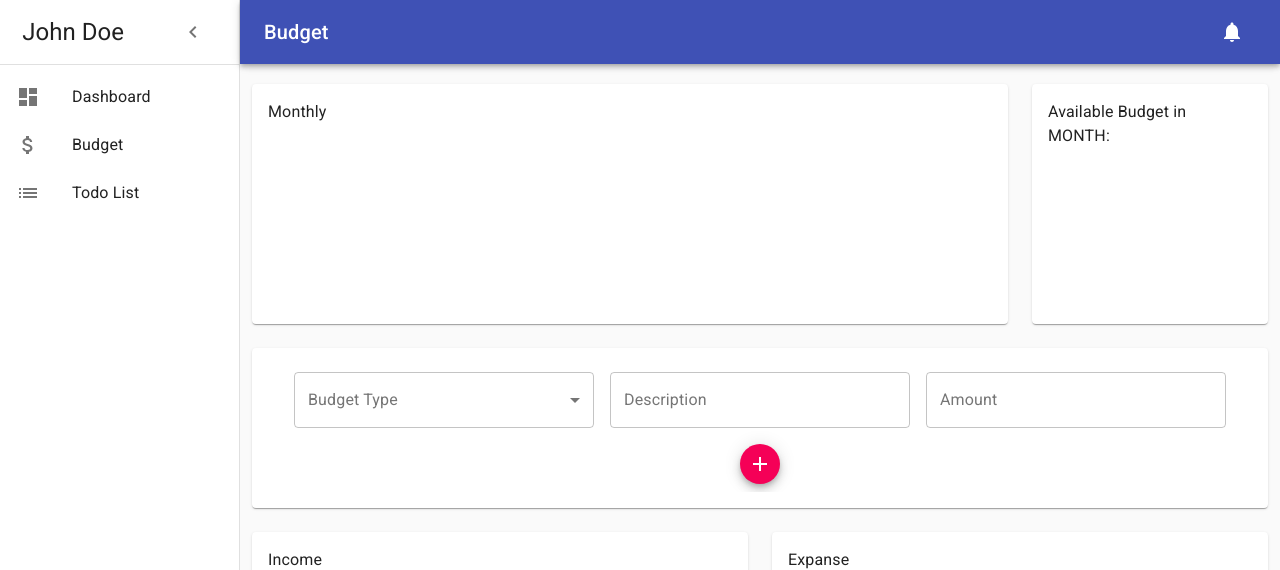
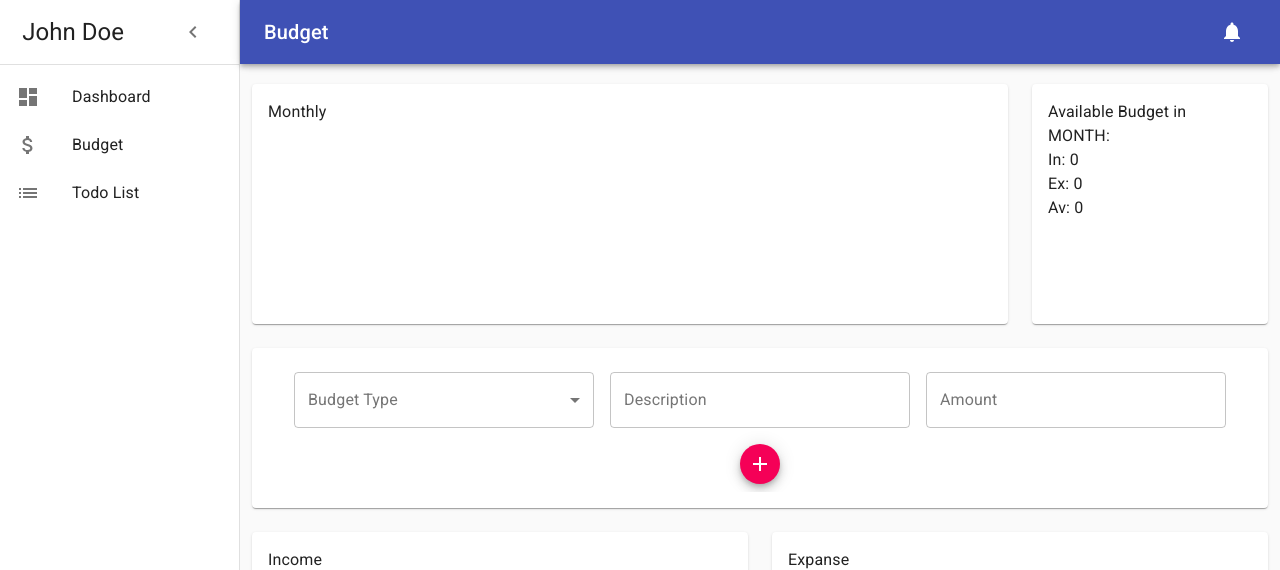
Before and after one commit to Asvarox93/react-budget-app, a React (Create React App) app: page /budget in a window 1280 px wide. Shown: the top 570 px of the page. Built offline with nearby package versions, Linux system fonts and the light colour scheme.

Commit message:
refactoring budget components

```diff
--- /dev/null
+++ b/src/components/budget/budgetBox/index.tsx
@@ -0,0 +1,33 @@
+import React from "react";
+import { Grid, Paper, Typography, makeStyles } from "@material-ui/core";
+import * as budgetBoxInterface from "../../interfaces/budgetBox_interface";
+
+const useStyle = makeStyles(theme => ({
+  paper: {
+    padding: theme.spacing(2),
+    display: "flex",
+    overflow: "auto",
+    flexDirection: "column",
+    height: 240
+  }
+}));
+
+const BudgetBox: React.FC<budgetBoxInterface.props> = props => {
+  const classes = useStyle();
+  const { incomesSum, expensesSum } = props.budgetSum;
+  const available = incomesSum - expensesSum;
+
+  return (
+    <Grid item xs={12} md={4} lg={3}>
+      <Paper className={classes.paper}>
+        <Typography>
+          Available Budget in MONTH: <br /> In: {incomesSum}
+          <br /> Ex: {expensesSum} <br />
+          Av: {available}
+        </Typography>
+      </Paper>
+    </Grid>
+  );
+};
+
+export default BudgetBox;
--- /dev/null
+++ b/src/components/budget/expenses/index.tsx
@@ -0,0 +1,72 @@
+import React, { Fragment, useEffect } from "react";
+import * as expensesInterfaces from "../../interfaces/expenses_interface";
+import ListItems from "../listItems";
+import { Grid, Paper, Typography, makeStyles } from "@material-ui/core";
+
+const useStyle = makeStyles(theme => ({
+  paper: {
+    padding: theme.spacing(2),
+    display: "flex",
+    overflow: "auto",
+    flexDirection: "column",
+    height: 240
+  }
+}));
+
+const Expenses: React.FC<expensesInterfaces.props> = props => {
+  const classes = useStyle();
+  const [expenses, setExpenses] = React.useState<expensesInterfaces.state>({
+    expenses: []
+  });
+
+  const setExpensesSum = (lastAmount: string) => {
+    let sum = 0;
+    expenses.expenses.forEach((item: any) => {
+      sum += parseInt(item.amount);
+    });
+
+    return sum + parseInt(lastAmount);
+  };
+
+  const getExpensesId = () => {
+    let id = 0;
+
+    expenses.expenses.forEach((item: any) => {
+      if (item.id === id) id++;
+    });
+
+    return id;
+  };
+
+  useEffect(() => {
+    if (props.expneseVal.amount) {
+      const id = getExpensesId();
+      const added = new Date()
+        .toJSON()
+        .slice(0, 10)
+        .replace(/-/g, "/");
+      setExpenses({
+        expenses: [...expenses.expenses, { id, ...props.expneseVal, added }]
+      });
+
+      props.setExpensesSum({
+        ...props.expnesesSum,
+        expensesSum: setExpensesSum(props.expneseVal.amount)
+      });
+    }
+    // eslint-disable-next-line
+  }, [props.expneseVal]);
+
+  return (
+    <Fragment>
+      <Grid item xs={12} md={6} lg={6}>
+        <Paper className={classes.paper}>
+          <Typography>Expanse</Typography>
+          <ListItems listData={expenses.expenses} />
+        </Paper>
+      </Grid>
+    </Fragment>
+  );
+};
+
+export default Expenses;
--- /dev/null
+++ b/src/components/budget/incomes/index.tsx
@@ -0,0 +1,72 @@
+import React, { Fragment, useEffect } from "react";
+import * as incomesInterfaces from "../../interfaces/incomes_interface";
+import ListItems from "../listItems";
+import { Grid, Paper, Typography, makeStyles } from "@material-ui/core";
+
+const useStyle = makeStyles(theme => ({
+  paper: {
+    padding: theme.spacing(2),
+    display: "flex",
+    overflow: "auto",
+    flexDirection: "column",
+    height: 240
+  }
+}));
+
+const Incomes: React.FC<incomesInterfaces.props> = props => {
+  const classes = useStyle();
+  const [incomes, setIncomes] = React.useState<incomesInterfaces.state>({
+    incomes: []
+  });
+
+  const getIncomesId = () => {
+    let id = 0;
+
+    incomes.incomes.forEach((item: any) => {
+      if (item.id === id) id++;
+    });
+
+    return id;
+  };
+
+  const setIncomesSum = (lastAmount: string) => {
+    let sum = 0;
+    incomes.incomes.forEach((item: any) => {
+      sum += parseInt(item.amount);
+    });
+
+    return sum + parseInt(lastAmount);
+  };
+
+  useEffect(() => {
+    if (props.incomeVal.amount) {
+      const id = getIncomesId();
+      const added = new Date()
+        .toJSON()
+        .slice(0, 10)
+        .replace(/-/g, "/");
+      setIncomes({
+        incomes: [...incomes.incomes, { id, ...props.incomeVal, added }]
+      });
+
+      props.setIncomeSum({
+        ...props.incomesSum,
+        incomesSum: setIncomesSum(props.incomeVal.amount)
+      });
+    }
+    // eslint-disable-next-line
+  }, [props.incomeVal]);
+
+  return (
+    <Fragment>
+      <Grid item xs={12} md={6} lg={6}>
+        <Paper className={classes.paper}>
+          <Typography>Income</Typography>
+          <ListItems listData={incomes.incomes} />
+        </Paper>
+      </Grid>
+    </Fragment>
+  );
+};
+
+export default Incomes;
--- a/src/components/budget/index.tsx
+++ b/src/components/budget/index.tsx
@@ -1,9 +1,11 @@
-import React, { useEffect } from "react";
+import React from "react";
 import { Grid, Paper, Typography, makeStyles } from "@material-ui/core";
 import clsx from "clsx";
 import * as budgetInterfaces from "../interfaces/budget_interface";
 import AddForm from "./addForm";
-import ListItems from "./listItems";
+import Expenses from "./expenses";
+import Incomes from "./incomes";
+import BudgetBox from "./budgetBox";
 
 const useStyle = makeStyles(theme => ({
   paper: {
@@ -28,98 +30,42 @@ const Budget: React.FC = props => {
   const classes = useStyle();
   const fixedHeightPaper = clsx(classes.paper, classes.fixedHeight);
 
-  const [budget, setBudget] = React.useState<budgetInterfaces.state>({
-    incomes: [],
-    expenses: [],
+  const [formVal, setFormVal] = React.useState<budgetInterfaces.state>({
+    incomesFormValue: {},
+    expensesFormValue: {}
+  });
+
+  const [budgetSum, setbudgetSum] = React.useState<
+    budgetInterfaces.budgetSumState
+  >({
     incomesSum: 0,
     expensesSum: 0
   });
 
-  const addToBudget = (form: budgetInterfaces.form) => {
-    const { budgetType, amount, description } = form;
-    const added = new Date()
-      .toJSON()
-      .slice(0, 10)
-      .replace(/-/g, "/");
+  const addToFormVal = (form: budgetInterfaces.form) => {
+    const { budgetType } = form;
 
     if (budgetType === "incomes") {
-      const id = getIncomesId();
-      addToIncomes({ id, amount, description, added });
+      addToIncomes(form);
     }
     if (budgetType === "expenses") {
-      const id = getEspensesId();
-      addToExpenses({ id, amount, description, added });
+      addToExpenses(form);
     }
   };
 
-  const getIncomesId = () => {
-    let id = 0;
-
-    budget.incomes.forEach((item: any) => {
-      if (item.id === id) {
-        id++;
-      }
-    });
-
-    return id;
-  };
-
-  const getEspensesId = () => {
-    let id = 0;
-
-    budget.expenses.forEach((item: any) => {
-      if (item.id === id) {
-        id++;
-      }
-    });
-
-    return id;
-  };
-
-  const addToIncomes = (data: Object) => {
-    setBudget({
-      ...budget,
-      incomes: [...budget.incomes, data]
+  const addToIncomes = (data: object) => {
+    setFormVal({
+      ...formVal,
+      incomesFormValue: { ...data }
     });
   };
 
-  const addToExpenses = (data: Object) => {
-    setBudget({
-      ...budget,
-      expenses: [...budget.expenses, data]
+  const addToExpenses = (data: object) => {
+    setFormVal({
+      ...formVal,
+      expensesFormValue: { ...data }
     });
   };
-
-  const setIncomesSum = () => {
-    let sum = 0;
-    console.log("wbj");
-    budget.incomes.forEach((item: any) => {
-      console.log(item);
-      sum += parseInt(item.amount);
-      console.log(sum);
-    });
-
-    setBudget({
-      ...budget,
-      incomesSum: sum
-    });
-  };
-
-  const setExpensesSum = () => {
-    let sum = 0;
-    budget.expenses.forEach((item: any) => {
-      sum += parseInt(item.amount);
-    });
-
-    setBudget({
-      ...budget,
-      expensesSum: sum
-    });
-  };
-
-  useEffect(() => {
-    console.log(budget);
-  }, [budget]);
 
   return (
     <Grid container spacing={3}>
@@ -128,28 +74,22 @@ const Budget: React.FC = props => {
           <Typography>Monthly</Typography>
         </Paper>
       </Grid>
-      <Grid item xs={12} md={4} lg={3}>
-        <Paper className={fixedHeightPaper}>
-          <Typography>Available Budget in MONTH:</Typography>
+      <BudgetBox budgetSum={budgetSum} />
+      <Grid item xs={12}>
+        <Paper className={classes.form}>
+          <AddForm addToBudget={addToFormVal} />
         </Paper>
       </Grid>
-      <Grid item xs={12}>
-        <Paper className={classes.form}>
-          <AddForm addToBudget={addToBudget} />
-        </Paper>
-      </Grid>
-      <Grid item xs={12} md={6} lg={6}>
-        <Paper className={fixedHeightPaper}>
-          <Typography>Income</Typography>
-          <ListItems listData={budget.incomes} />
-        </Paper>
-      </Grid>
-      <Grid item xs={12} md={6} lg={6}>
-        <Paper className={fixedHeightPaper}>
-          <Typography>Expanse</Typography>
-          <ListItems listData={budget.expenses} />
-        </Paper>
-      </Grid>
+      <Incomes
+        incomeVal={formVal.incomesFormValue}
+        incomesSum={budgetSum}
+        setIncomeSum={setbudgetSum}
+      />
+      <Expenses
+        expneseVal={formVal.expensesFormValue}
+        expnesesSum={budgetSum}
+        setExpensesSum={setbudgetSum}
+      />
     </Grid>
   );
 };
--- /dev/null
+++ b/src/components/interfaces/budgetBox_interface.tsx
@@ -0,0 +1,6 @@
+export interface props {
+  budgetSum: {
+    incomesSum: number;
+    expensesSum: number;
+  };
+}
--- /dev/null
+++ b/src/components/interfaces/expenses_interface.tsx
@@ -0,0 +1,11 @@
+export interface state {
+  expenses: Array<Object>;
+}
+
+export interface props {
+  expneseVal: {
+    amount?: string;
+  };
+  expnesesSum: object;
+  setExpensesSum: any;
+}
--- /dev/null
+++ b/src/components/interfaces/incomes_interface.tsx
@@ -0,0 +1,11 @@
+export interface state {
+  incomes: Array<Object>;
+}
+
+export interface props {
+  incomeVal: {
+    amount?: string;
+  };
+  incomesSum: object;
+  setIncomeSum: any;
+}
```
Also changed, not shown: src/components/interfaces/budget_interface.tsx (+7 -4 lines).
